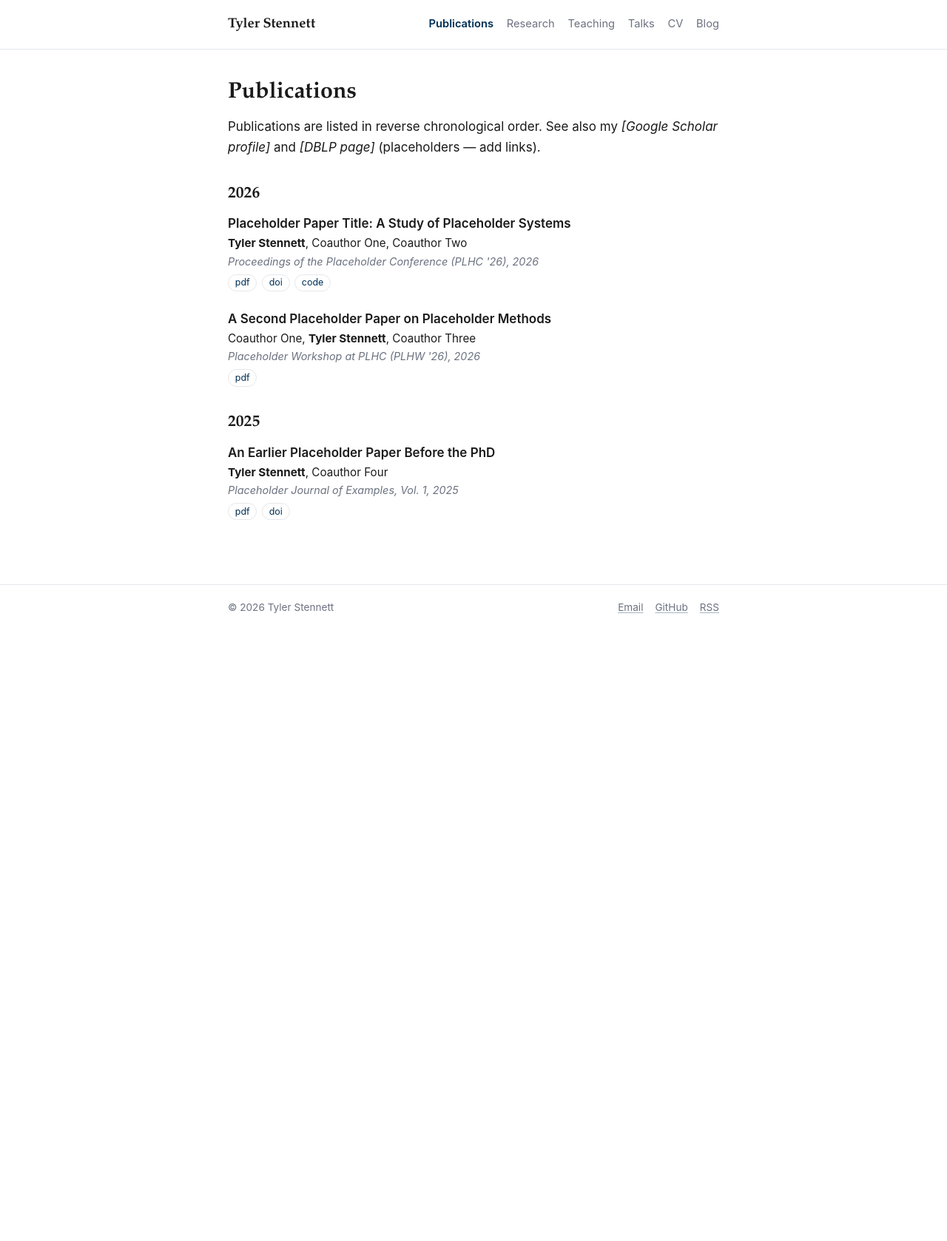
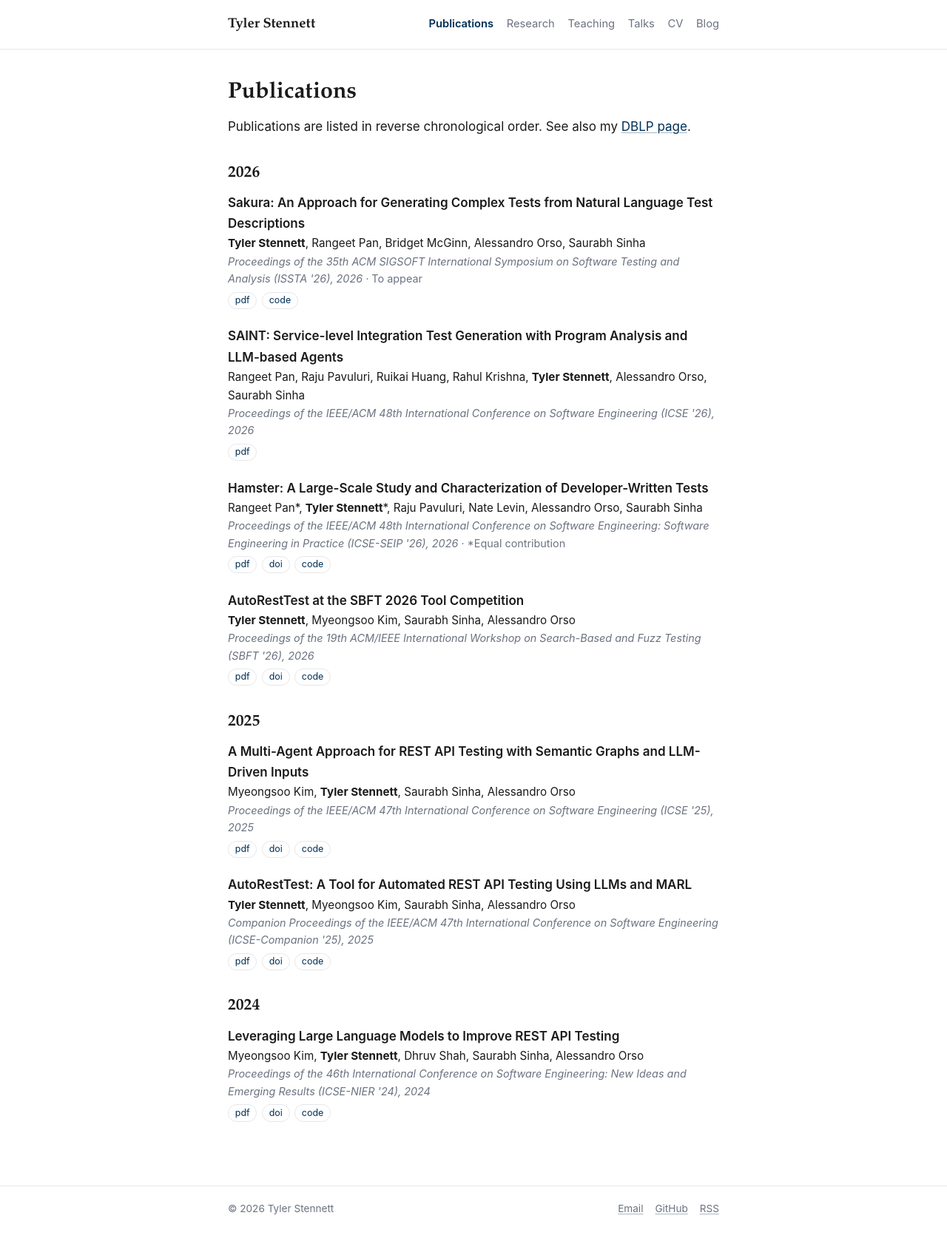
Before and after one commit to tylerstennett/tylerstennett.github.io, a Jekyll site: the page built from publications.md, in a window 1280 px wide. Shown: the whole page at 74% size. Built offline with Jekyll 4.4.1, drawn with Linux system fonts in a browser that asks for light colours; before the commit the page ends 900 px from its top, so only the background shows below that.

Commit message:
feat: add real publications with verified metadata

```diff
--- a/_data/publications.yml
+++ b/_data/publications.yml
@@ -1,34 +1,82 @@
-# Publications rendered on /publications/ (grouped by year) and, when
-# selected: true, in the homepage "Selected Publications" section.
+# Publications rendered on /publications/ (grouped by year, YAML order within
+# a year) and, when selected: true, in the homepage "Selected Publications"
+# section (first three).
 # Every key under links: is optional; only present keys render as pills.
-# type is one of: conference | journal | workshop | preprint
+# type is one of: conference | journal | workshop | demo | preprint
+# note renders after the venue (e.g. "To appear", "*Equal contribution").
 
-- title: "Placeholder Paper Title: A Study of Placeholder Systems"
-  authors: "Tyler Stennett, Coauthor One, Coauthor Two"
-  venue: "Proceedings of the Placeholder Conference (PLHC '26)"
+- title: "Sakura: An Approach for Generating Complex Tests from Natural Language Test Descriptions"
+  authors: "Tyler Stennett, Rangeet Pan, Bridget McGinn, Alessandro Orso, Saurabh Sinha"
+  venue: "Proceedings of the 35th ACM SIGSOFT International Symposium on Software Testing and Analysis (ISSTA '26)"
   year: 2026
   type: conference
   selected: true
+  note: "To appear"
   links:
-    pdf: "#"
-    doi: "#"
-    code: "https://github.com/tylerstennett"
+    pdf: "https://arxiv.org/pdf/2606.00530"
+    code: "https://github.com/aster-test-generation/sakura"
 
-- title: "A Second Placeholder Paper on Placeholder Methods"
-  authors: "Coauthor One, Tyler Stennett, Coauthor Three"
-  venue: "Placeholder Workshop at PLHC (PLHW '26)"
+- title: "SAINT: Service-level Integration Test Generation with Program Analysis and LLM-based Agents"
+  authors: "Rangeet Pan, Raju Pavuluri, Ruikai Huang, Rahul Krishna, Tyler Stennett, Alessandro Orso, Saurabh Sinha"
+  venue: "Proceedings of the IEEE/ACM 48th International Conference on Software Engineering (ICSE '26)"
+  year: 2026
+  type: conference
+  selected: false
+  links:
+    pdf: "https://arxiv.org/pdf/2511.13305"
+
+- title: "Hamster: A Large-Scale Study and Characterization of Developer-Written Tests"
+  authors: "Rangeet Pan*, Tyler Stennett*, Raju Pavuluri, Nate Levin, Alessandro Orso, Saurabh Sinha"
+  venue: "Proceedings of the IEEE/ACM 48th International Conference on Software Engineering: Software Engineering in Practice (ICSE-SEIP '26)"
+  year: 2026
+  type: conference
+  selected: true
+  note: "*Equal contribution"
+  links:
+    pdf: "https://arxiv.org/pdf/2509.26204"
+    doi: "https://doi.org/10.1145/3786583.3786857"
+    code: "https://github.com/aster-test-generation/hamster-empirical-study"
+
+- title: "AutoRestTest at the SBFT 2026 Tool Competition"
+  authors: "Tyler Stennett, Myeongsoo Kim, Saurabh Sinha, Alessandro Orso"
+  venue: "Proceedings of the 19th ACM/IEEE International Workshop on Search-Based and Fuzz Testing (SBFT '26)"
   year: 2026
   type: workshop
   selected: false
   links:
-    pdf: "#"
+    pdf: "https://arxiv.org/pdf/2607.01063"
+    doi: "https://doi.org/10.1145/3786155.3795701"
+    code: "https://github.com/selab-gatech/AutoRestTest"
 
-- title: "An Earlier Placeholder Paper Before the PhD"
-  authors: "Tyler Stennett, Coauthor Four"
-  venue: "Placeholder Journal of Examples, Vol. 1"
+- title: "A Multi-Agent Approach for REST API Testing with Semantic Graphs and LLM-Driven Inputs"
+  authors: "Myeongsoo Kim, Tyler Stennett, Saurabh Sinha, Alessandro Orso"
+  venue: "Proceedings of the IEEE/ACM 47th International Conference on Software Engineering (ICSE '25)"
   year: 2025
-  type: journal
+  type: conference
   selected: true
   links:
-    pdf: "#"
-    doi: "#"
+    pdf: "https://arxiv.org/pdf/2411.07098"
+    doi: "https://doi.org/10.1109/ICSE55347.2025.00179"
+    code: "https://github.com/selab-gatech/AutoRestTest"
+
+- title: "AutoRestTest: A Tool for Automated REST API Testing Using LLMs and MARL"
+  authors: "Tyler Stennett, Myeongsoo Kim, Saurabh Sinha, Alessandro Orso"
+  venue: "Companion Proceedings of the IEEE/ACM 47th International Conference on Software Engineering (ICSE-Companion '25)"
+  year: 2025
+  type: demo
+  selected: false
+  links:
+    pdf: "https://arxiv.org/pdf/2501.08600"
+    doi: "https://doi.org/10.1109/ICSE-Companion66252.2025.00015"
+    code: "https://github.com/selab-gatech/AutoRestTest"
+
+- title: "Leveraging Large Language Models to Improve REST API Testing"
+  authors: "Myeongsoo Kim, Tyler Stennett, Dhruv Shah, Saurabh Sinha, Alessandro Orso"
+  venue: "Proceedings of the 46th International Conference on Software Engineering: New Ideas and Emerging Results (ICSE-NIER '24)"
+  year: 2024
+  type: conference
+  selected: false
+  links:
+    pdf: "https://arxiv.org/pdf/2312.00894"
+    doi: "https://doi.org/10.1145/3639476.3639769"
+    code: "https://github.com/selab-gatech/RESTGPT"
--- a/_includes/publication.html
+++ b/_includes/publication.html
@@ -1,7 +1,7 @@
 <div class="pub">
   <div class="pub-title">{{ include.pub.title }}</div>
   <div class="pub-authors">{{ include.pub.authors | replace: "Tyler Stennett", "<strong>Tyler Stennett</strong>" }}</div>
-  <div class="pub-venue">{{ include.pub.venue }}, {{ include.pub.year }}</div>
+  <div class="pub-venue">{{ include.pub.venue }}, {{ include.pub.year }}{% if include.pub.note %} &middot; <span class="pub-note">{{ include.pub.note }}</span>{% endif %}</div>
   {% if include.pub.links %}
   <div class="pub-links">
     {% for link in include.pub.links %}<a class="pill" href="{{ link[1] }}">{{ link[0] }}</a>{% endfor %}
--- a/_sass/_components.scss
+++ b/_sass/_components.scss
@@ -155,6 +155,10 @@
   font-style: italic;
 }
 
+.pub-note {
+  font-style: normal;
+}
+
 .pub-links {
   margin-top: 0.35rem;
   display: flex;
--- a/publications.md
+++ b/publications.md
@@ -3,7 +3,7 @@ title: Publications
 permalink: /publications/
 ---
 
-Publications are listed in reverse chronological order. See also my *[Google Scholar profile]* and *[DBLP page]* (placeholders — add links).
+Publications are listed in reverse chronological order. See also my [DBLP page](https://dblp.org/pid/362/5802.html).
 
 {% assign years = site.data.publications | map: "year" | uniq | sort | reverse %}
 {% for y in years %}
```
